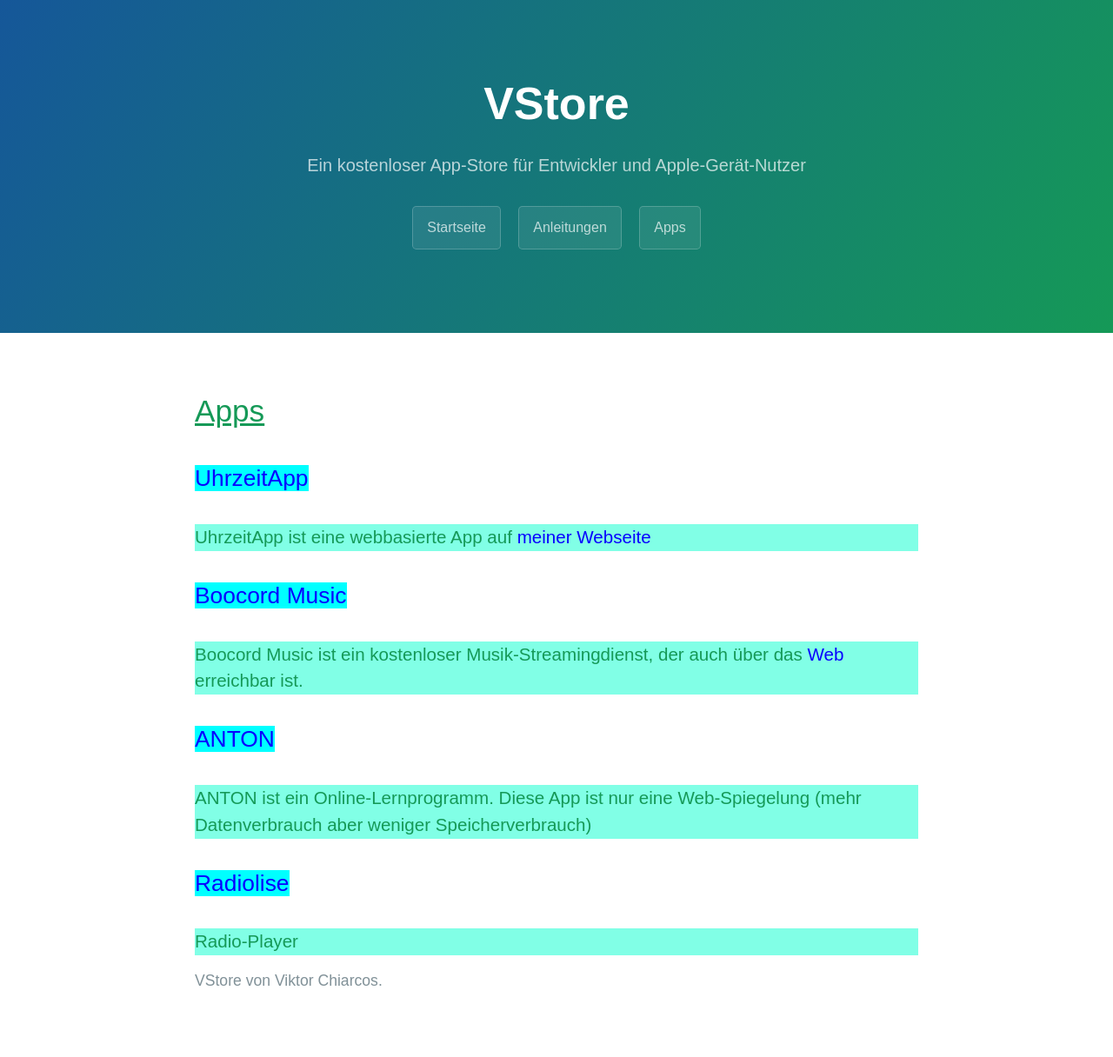
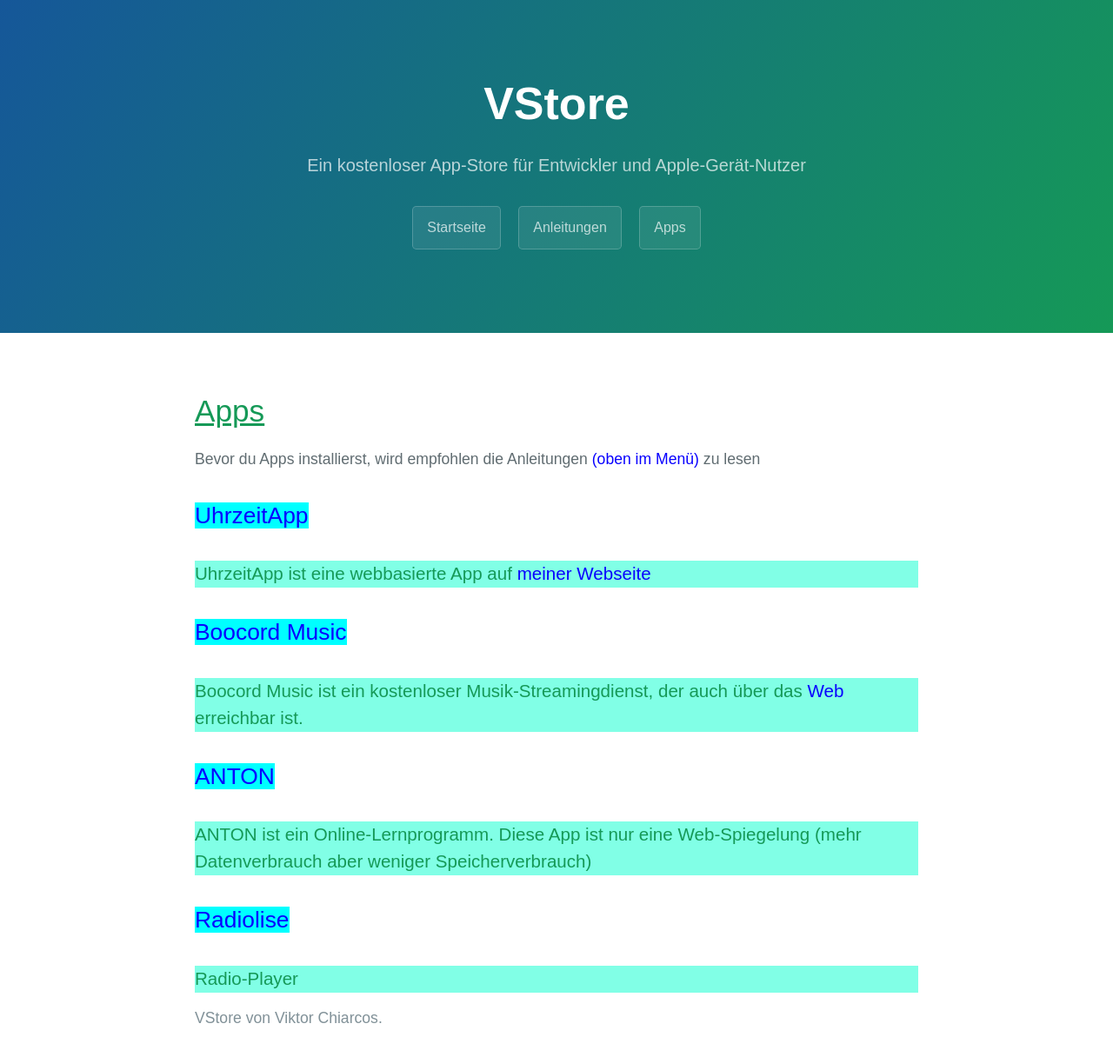
Before and after one commit to die-techniker/vstore, a Jekyll site: the page built from app/apps/index.html, in a window 1280 px wide. Shown: the whole page at 87% size. Built offline with Jekyll 4.4.1, drawn with Linux system fonts in a browser that asks for light colours; before the commit the page ends 1174 px from its top, so only the background shows below that.

```diff
--- a/app/apps/index.html
+++ b/app/apps/index.html
@@ -14,10 +14,12 @@ excerpt: "Ein kostenloser App-Store für Entwickler und Apple-Gerät-Nutzer"
       body { font-family: Noteworthy, cantarell, sans-serif }
 
     </style>
+    <meta charset="UTF-8">
   </head>
   <body>
 
     <h1 style="font-weight: normal; text-decoration: underline; font-color: #000000">Apps</h1>
+    Bevor du Apps installierst, wird empfohlen die Anleitungen <a href="#oben">(oben im Menü)</a> zu lesen
     <h2><a href="/vstore/app/UhrzeitApp.mobileconfig" style="text-decoration: none; background-color: #00ffff">UhrzeitApp</a></h2>
     <h3 style="font-weight: normal; background-color: #81ffe6">UhrzeitApp ist eine webbasierte App auf <a href="https://viktor-chiarcos.github.io">meiner Webseite</a></h3>
 
```
